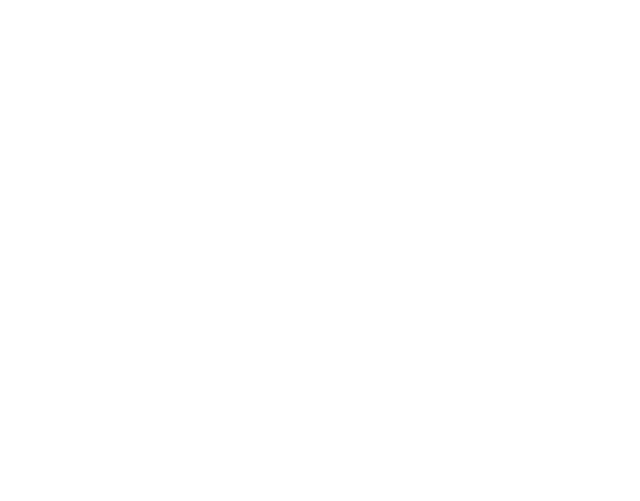
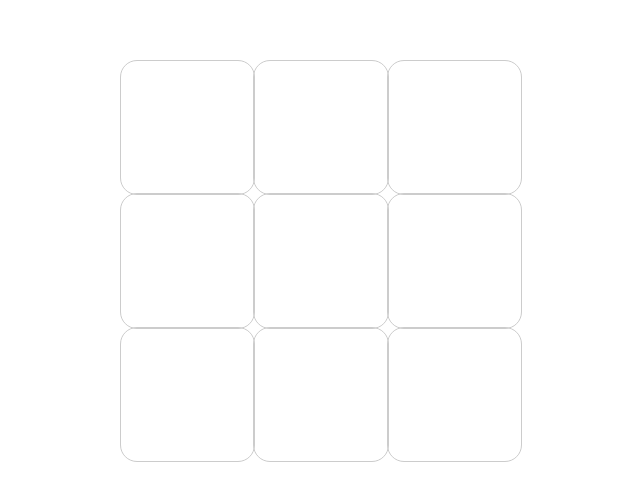
Before and after one commit to vmaguiar/tic-tac-toe, a React (Vite) app: page / in a window 1280 px wide. Shown: the part 139-640 px from the top of the page, without its empty margins (319-959 px from the left). Built offline with nearby package versions, Linux system fonts and the light colour scheme.

Commit message:
css positions and outline

```diff
--- a/src/App.module.css
+++ b/src/App.module.css
@@ -17,6 +17,7 @@
     align-items: center;
     justify-content: center;
 
+    position: relative;
   }
 
 
@@ -27,6 +28,7 @@
     width: 33.33333%;
     height: 33.33333%;
 
+    outline: 1px solid #ccc;
     border-radius:  1rem;
 
     display: flex;
```
